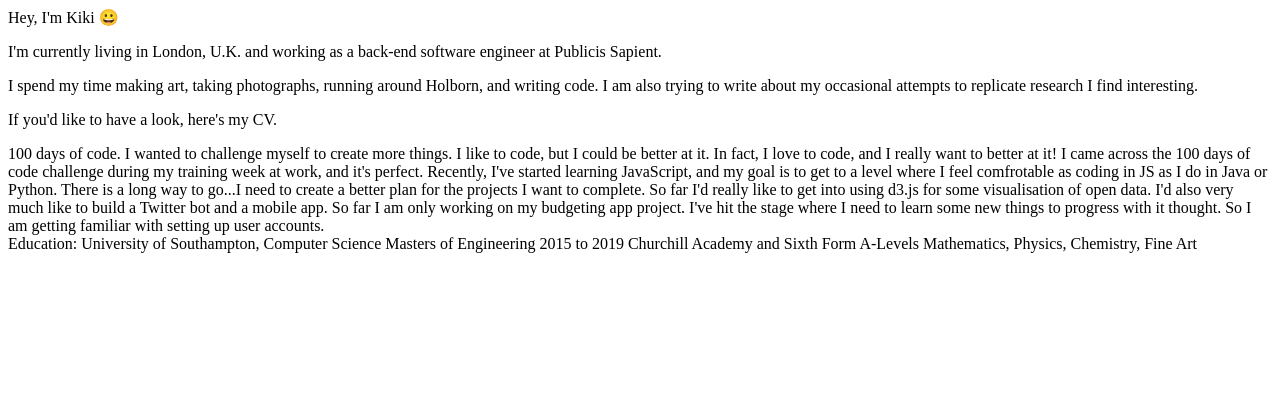
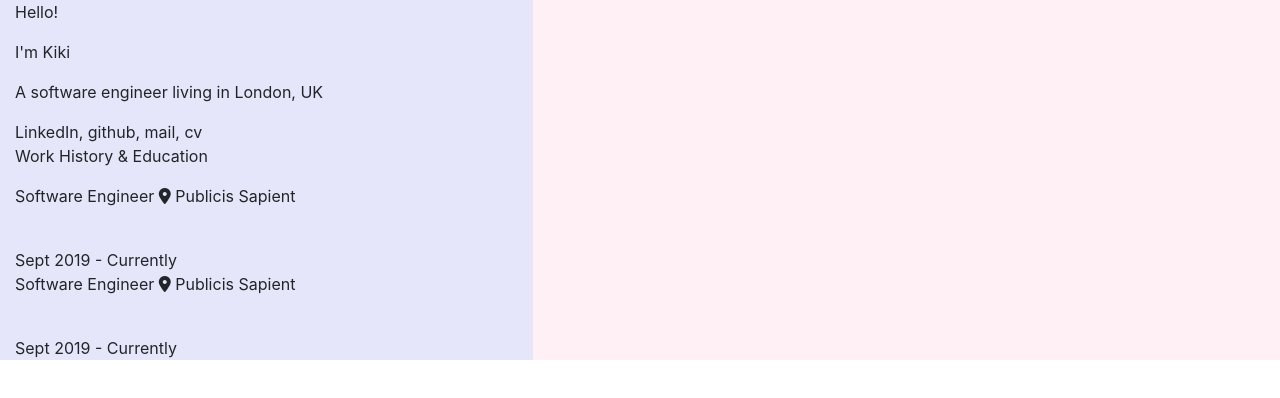
Before and after one commit to kikilagou/home-page, a plain HTML site: page index.html in a window 1280 px wide. Drawn offline with nearby package versions, Linux system fonts and the light colour scheme; a web font is replaced by a local one.

Commit message:
changing the formatting

```diff
--- a/index.html
+++ b/index.html
@@ -1,19 +1,53 @@
-<!-- <!doctype html>
+<!doctype html>
 
 <html lang="en">
 
 <head>
     <meta charset="utf-8">
-    <title>Hey! You're on Kiki's homepage</title>
+
+    <!-- Bootstrap <3 -->
+    <link rel="stylesheet" href="https://stackpath.bootstrapcdn.com/bootstrap/4.3.1/css/bootstrap.min.css"
+        integrity="sha384-ggOyR0iXCbMQv3Xipma34MD+dH/1fQ784/j6cY/iJTQUOhcWr7x9JvoRxT2MZw1T" crossorigin="anonymous">
+
+    <link href="https://fonts.googleapis.com/css?family=Roboto+Mono:100,300,400,500,700|Playfair+Display:,300, 400, 700"
+        rel="stylesheet">
+    <link href="https://fonts.googleapis.com/css?family=Space+Mono:400,700" rel="stylesheet">
+
+    <!-- Everything is awesomeee -->
+    <link rel="stylesheet" href="/static/fonts/fontawesome/css/font-awesome.min.css">
+
+    <title>Read Me 😀</title>
 </head>
 
 <body>
-    <nav>
-    </nav>
 
-    <main>
-        <section>
-           Hey, I'm Kiki 😀
+    <div class="container-fluid">
+        <div class="row">
+            <div class="col-sm-5" style="background-color:lavender;">
+                <p>Hello!</p>
+                <p>I'm Kiki</p>
+                <p>A software engineer living in London, UK</p>
+                <span>LinkedIn, github, mail, cv</span>
+
+                <div>
+                    <p>Work History & Education</p>
+
+                    <p>Software Engineer <span class="fa fa-map-marker" style="align: right"></span> Publicis Sapient</p>
+                    <br>Sept 2019 - Currently
+
+                    <p>Software Engineer <span class="fa fa-map-marker" style="align: right"></span> Publicis Sapient</p>
+                    <br>Sept 2019 - Currently
+                </div>
+            </div>
+
+            <div class="col-sm-7" style="background-color:lavenderblush;">
+
+            </div>
+        </div>
+
+
+        <!-- <section>
+           Hello!
             <p>I'm currently living in London, U.K. and working as a back-end software engineer at Publicis Sapient.</p>
             <p>I spend my time making art, taking photographs, running around Holborn, and writing code. I am also trying to write about my occasional attempts to replicate research I find interesting.</p>
             <p>If you'd like to have a look, here's my CV.</p>
@@ -36,60 +70,9 @@
 
             Churchill Academy and Sixth Form
             A-Levels Mathematics, Physics, Chemistry, Fine Art
-        </section>
+        </section> -->
 
-    </main>
-
-    <footer>
-    </footer>
-</body>
-
-</html> -->
-
-<!doctype html>
-
-<html lang="en">
-
-<head>
-    <meta charset="utf-8">
-    <title>Hey! You're on Kiki's homepage</title>
-</head>
-
-<body>
-    <nav>
-    </nav>
-
-    <main>
-        <section>
-           Hey, I'm Kiki 😀
-            <p>I'm currently living in London, U.K. and working as a back-end software engineer at Publicis Sapient.</p>
-            <p>I spend my time making art, taking photographs, running around Holborn, and writing code. I am also trying to write about my occasional attempts to replicate research I find interesting.</p>
-            <p>If you'd like to have a look, here's my CV.</p>
-        </section>
-
-        <section>
-            100 days of code.
-            I wanted to challenge myself to create more things. I like to code, but I could be better at it. In fact, I love to code, and I really want to better at it!
-            I came across the 100 days of code challenge during my training week at work, and it's perfect. Recently, I've started learning JavaScript, and my goal is to get to a level where I feel comfrotable as coding in JS as I do in Java or Python.
-            There is a long way to go...I need to create a better plan for the projects I want to complete.
-            So far I'd really like to get into using d3.js for some visualisation of open data.
-            I'd also very much like to build a Twitter bot and a mobile app.
-            So far I am only working on my budgeting app project. I've hit the stage where I need to learn some new things to progress with it thought. So I am getting familiar with setting up user accounts.
-        </section>
-
-        <section>
-            Education:
-            University of Southampton, Computer Science Masters of Engineering
-            2015 to 2019
-
-            Churchill Academy and Sixth Form
-            A-Levels Mathematics, Physics, Chemistry, Fine Art
-        </section>
-
-    </main>
-
-    <footer>
-    </footer>
+    </div>
 </body>
 
 </html>
```
